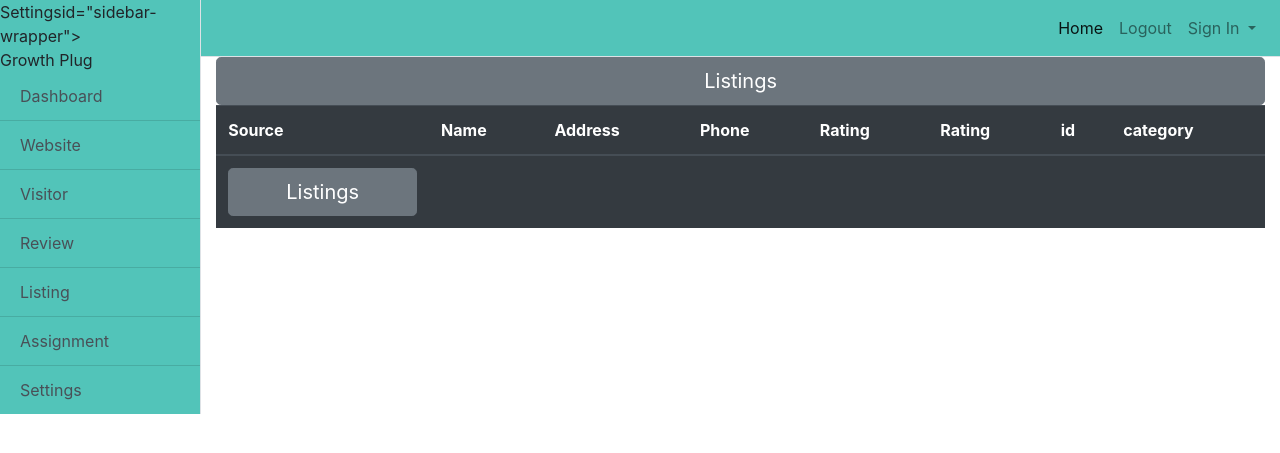
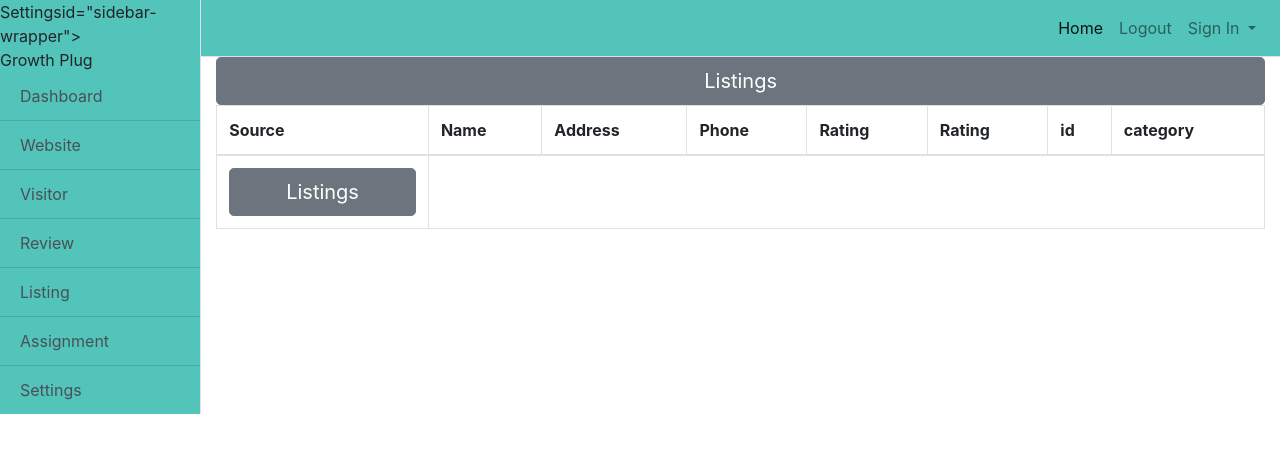
Before and after one commit to sylvia198591/Growth-Plug, a Django app: template listing/templates/listapp1/pgdtlview.html in a window 1280 px wide. Shown: the top 453 px of the page. Run offline with Django 3.2, Linux system fonts and the light colour scheme; the template is opened without the code that fills it, so the values that code supplies are empty; some libraries are stand-ins or nearby versions.

Commit message:
Update pgdtlview.html
changed table to table bordered

```diff
--- a/listing/templates/listapp1/pgdtlview.html
+++ b/listing/templates/listapp1/pgdtlview.html
@@ -1,7 +1,7 @@
 <!DOCTYPE html>
 {%extends 'listapp1/base.html'%}
 {%block body_block%}
-<table class="table table-striped table-dark">
+<table class="table table-striped table-bordered">
     <thead>
     <tr>
         <th scope="col">Source</th>
```
